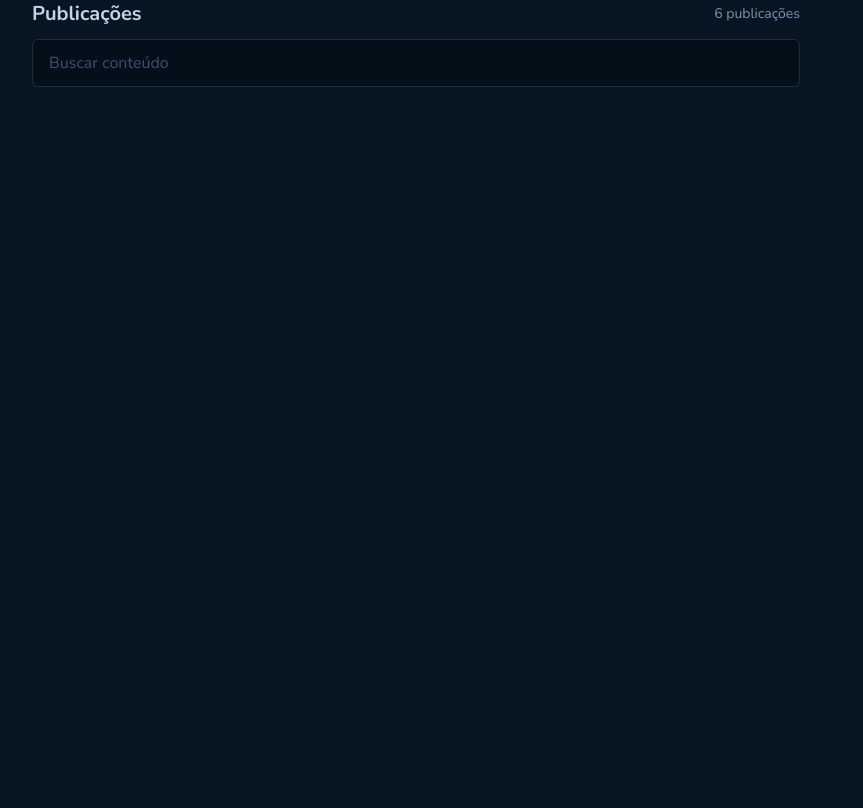
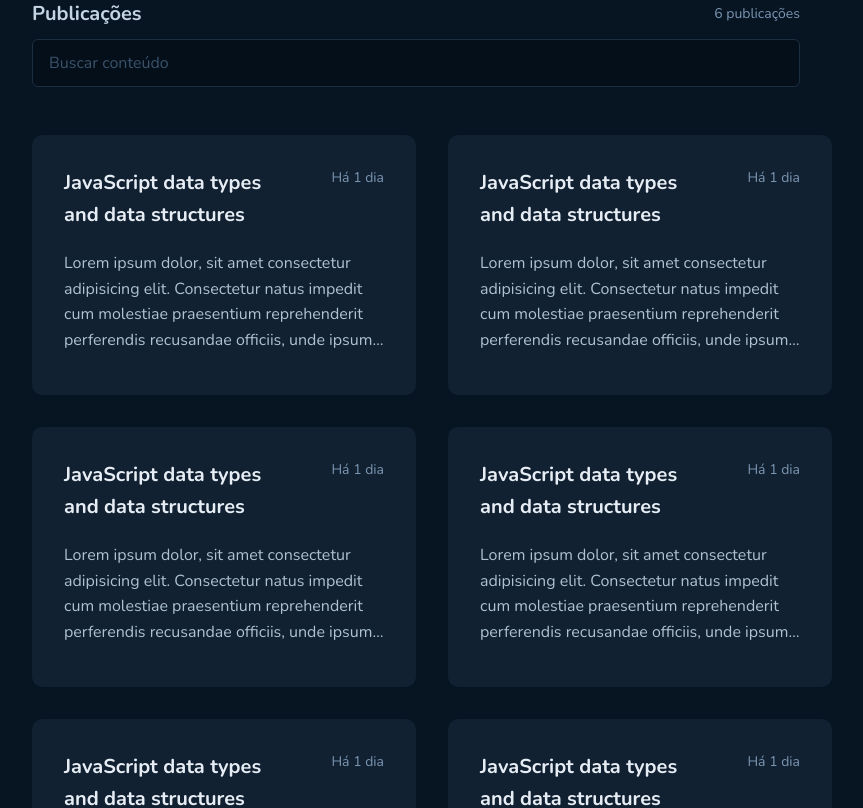
Before and after one commit to OJailson17/github-blog, a React (Vite) app: page / in a window 1280 px wide. Shown: the part 540-1348 px from the top of the page, without its empty margins (224-1087 px from the left). Before the commit the page ends 800 px from the top, so only its background shows below. Built offline with nearby package versions, Linux system fonts and the light colour scheme.

Commit message:
feat: create post card

```diff
--- a/src/App.tsx
+++ b/src/App.tsx
@@ -1,7 +1,8 @@
 import { Header } from './components/Header';
+import { PostCard } from './components/PostCard';
 import { SearchBar } from './components/SearchBar';
 import { UserCard } from './components/UserCard';
-import { PageContainer, PageContent } from './styles/app';
+import { PageContainer, PageContent, PostGridContainer } from './styles/app';
 
 export function App() {
 	return (
@@ -11,8 +12,16 @@ export function App() {
 			<PageContainer>
 				<PageContent>
 					<UserCard />
+					<SearchBar />
 
-					<SearchBar />
+					<PostGridContainer>
+						<PostCard />
+						<PostCard />
+						<PostCard />
+						<PostCard />
+						<PostCard />
+						<PostCard />
+					</PostGridContainer>
 				</PageContent>
 			</PageContainer>
 		</>
--- /dev/null
+++ b/src/components/PostCard/index.tsx
@@ -0,0 +1,26 @@
+import { PostCardContainer } from './styles';
+
+export const PostCard = () => {
+	return (
+		<PostCardContainer href='#'>
+			<div>
+				<h2>JavaScript data types and data structures</h2>
+				<span>Há 1 dia</span>
+			</div>
+
+			<p>
+				Lorem ipsum dolor, sit amet consectetur adipisicing elit. Consectetur
+				natus impedit cum molestiae praesentium reprehenderit perferendis
+				recusandae officiis, unde ipsum porro sunt vitae fugiat non officia
+				consequatur delectus! Quia, dolore. A est placeat labore at
+				consequuntur, maiores suscipit perspiciatis inventore iste nesciunt
+				numquam, quia dolores? Recusandae, esse maiores quaerat fugiat,
+				distinctio quo blanditiis sapiente culpa sit voluptas necessitatibus
+				inventore non! Accusamus adipisci earum voluptate numquam quod excepturi
+				consectetur voluptates nostrum natus totam minus repudiandae, ullam enim
+				corporis, ad distinctio aperiam architecto, corrupti dolorem.
+				Necessitatibus sit facilis accusamus minima explicabo laudantium.
+			</p>
+		</PostCardContainer>
+	);
+};
--- /dev/null
+++ b/src/components/PostCard/styles.ts
@@ -0,0 +1,42 @@
+import styled from 'styled-components';
+
+export const PostCardContainer = styled.a`
+	width: 24rem;
+	min-height: 16.25rem;
+
+	background-color: ${props => props.theme.colors['base-post']};
+	text-decoration: none;
+	color: ${props => props.theme.colors['base-text']};
+	padding: 2rem;
+	border-radius: 10px;
+
+	& > div {
+		display: flex;
+		align-items: flex-start;
+		justify-content: space-between;
+		gap: 1rem;
+
+		h2 {
+			color: ${props => props.theme.colors['base-title']};
+			font-size: ${props => props.theme.fontSizes.xl};
+			line-height: 160%;
+			width: 68%;
+			word-wrap: break-word;
+		}
+
+		span {
+			color: ${props => props.theme.colors['base-span']};
+			font-size: ${props => props.theme.fontSizes.sm};
+			line-height: 160%;
+		}
+	}
+
+	p {
+		margin-top: 1.25rem;
+		overflow: hidden;
+		display: -webkit-box;
+		-webkit-line-clamp: 4;
+		-webkit-box-orient: vertical;
+		line-height: 25.6px;
+	}
+`;
--- a/src/styles/app.ts
+++ b/src/styles/app.ts
@@ -11,3 +11,13 @@ export const PageContent = styled.div`
 	width: 60%;
 	margin: 0 auto;
 `;
+
+export const PostGridContainer = styled.div`
+	display: grid;
+	margin: 3rem 0;
+
+	grid-template-columns: 1fr 1fr;
+	column-gap: 2rem;
+	row-gap: 2rem;
+	place-items: center;
+`;
```
